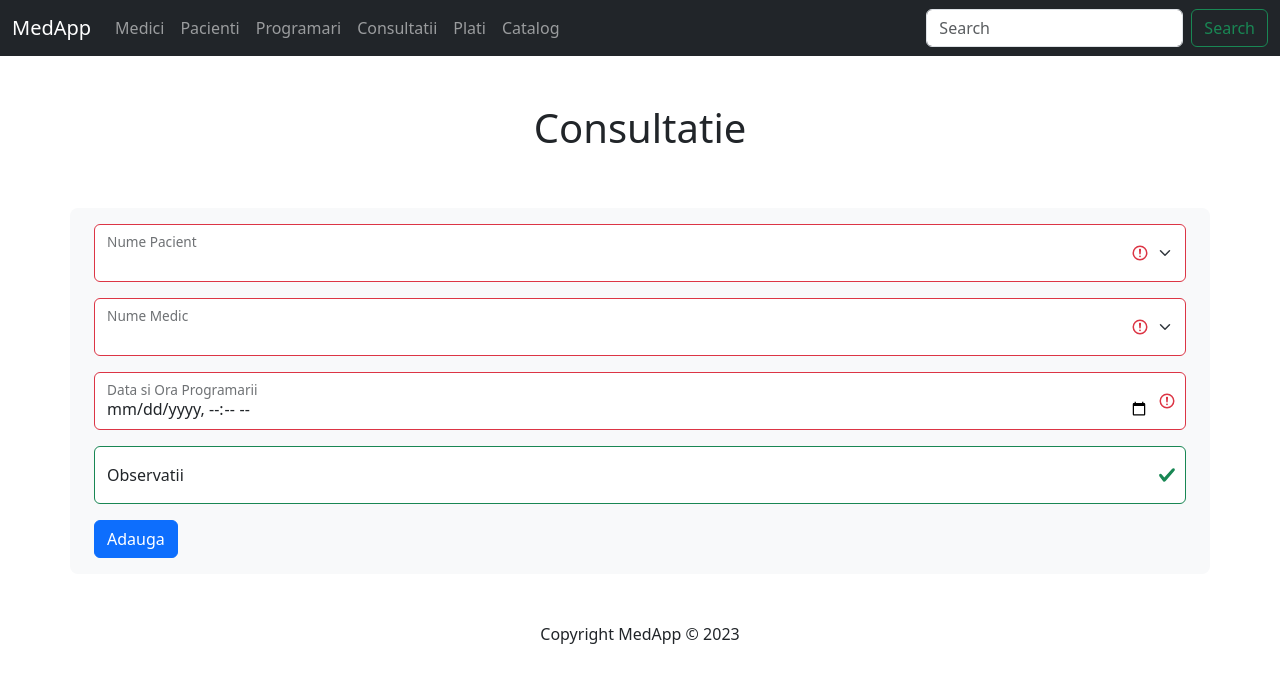
After one commit to davidbotezatu/medapp, a PHP site: page /forms/consultatie_form.php in a window 1280 px wide. The commit adds this page. Shown: the top 683 px of the page. Run offline with PHP 8.4, Linux system fonts and the light colour scheme; tables that the repository leaves empty hold one stand-in row (values such as "Sample post").

Commit message:
update sql + creare consultatii

```diff
--- /dev/null
+++ b/forms/consultatie_form.php
@@ -0,0 +1,90 @@
+<?php
+include($_SERVER['DOCUMENT_ROOT'] . '/medapp/inc/header.php');
+include($_SERVER['DOCUMENT_ROOT'] . '/medapp/php/consultatie_code.php');
+?>
+
+<!-- Formular introducere sau editare programari -->
+<form action='<?php echo "http://$_SERVER[HTTP_HOST]$_SERVER[REQUEST_URI]"; ?>' class="was-validated" method='post'>
+    <?php
+    if (!is_null($updateID)) {
+        echo "<div class='form-floating mb-3'>
+                    <input type='text' name='updateId' class='form-control' value='$updateID' disabled>
+                    <label for='updateId' class='form-label'>ID</label>
+                </div>";
+    }
+    ?>
+
+    <div class="form-floating">
+        <!-- deoarece nu are sens sa schimbam si pacientul in timpul modificarii, vom dezactiva acest select in cazul in care avem un updateId -->
+        <select name="pacientDropdown" id='pacient' class="form-select mb-3" aria-label="Select Nume Pacient" <?php echo (!is_null($updateID)) ? "disabled" : "required" ?>>
+            <option value=""></option>
+            <?php
+                //populam dropdown-ul cu numele pacientilor din baza de date (bazandu-ne pe nr_fisa)
+                while ($rand = mysqli_fetch_assoc($rezultatPacient)) {
+                    $pacient = $rand['nr_fisa'];
+
+                    //daca nu suntem in modul de update, trebuie doar sa afisam datele
+                    if(!$updateID) {
+                        echo "<option value='$pacient'>" . $rand['nume'] . ' ' . $rand['prenume'] . '</option>';
+                    } else {
+                        //in modul de update, trebuie sa avem inputul populat cu selectia deja facuta - in acest caz
+                        //facem asta punand atributul "selected" pe optiunea unde nr_fisa din tabela pacient = pacient din tabela programare
+                        $flag = null;
+                        if($pacient == $updatePacient) {
+                            $flag = "selected";
+                        }
+
+                        echo "<option value='$pacient' $flag>" . $rand['nume'] . ' ' . $rand['prenume'] . '</option>';
+                    }
+                }
+            ?>
+        </select>
+        <label for="pacient">Nume Pacient</label>
+    </div>
+
+    <div class="form-floating">
+        <select name="medicDropdown" id='medic' class="form-select mb-3" aria-label="Select Nume Medic" required>
+            <option value=""></option>
+            <?php
+                //populam dropdown-ul cu numele medicilor din baza de date (bazandu-ne pe cnp-ul acestora)
+                while ($rand = mysqli_fetch_assoc($rezultatMedic)) {
+                    $medic = $rand['cnp'];
+
+                    //daca nu suntem in modul de update, trebuie doar sa afisam datele
+                    if(!$updateID) {
+                        echo "<option value='$medic'>" . $rand['nume'] . ' ' . $rand['prenume'] . '</option>';
+                    } else {
+
+                        //in modul de update, trebuie sa avem inputul populat cu selectia deja facuta
+                        //facem asta punand atributul "selected" pe optiunea unde nr_fisa din tabela pacient = pacient din tabela programare
+                        $flag = null;
+                        if($medic == $updateMedic) {
+                            $flag = "selected";
+                        }
+
+                        echo "<option value='$medic' $flag>" . $rand['nume'] . ' ' . $rand['prenume'] . '</option>';
+                    }
+                }
+            ?>
+        </select>
+        <label for="medic">Nume Medic</label>
+    </div>
+
+    <div class="form-floating mb-3">
+        <input type="datetime-local" class="form-control is-invalid" name="data" placeholder="data" <?php echo (!is_null($updateID)) ? "value='$updateData'" : "" ?> required>
+        <label for="data" class="form-label">Data si Ora Programarii</label>
+    </div>
+
+    <div class="form-floating mb-3">
+        <input type="text" class="form-control" name="observatii" placeholder="observatii" <?php echo (!is_null($updateID)) ? "value='$updateObs'" : "" ?>>
+        <label for="observatii" class="form-label">Observatii</label>
+    </div>
+
+    <div class="mb-3">
+        <button class="btn btn-primary" type="submit" name="submit">
+            <?php echo (!is_null($updateID)) ? "Modifica" : "Adauga" ?>
+        </button>
+    </div>
+</form>
+
+<?php include($_SERVER['DOCUMENT_ROOT'] . '/medapp/inc/footer.php'); ?>
--- a/inc/header.php
+++ b/inc/header.php
@@ -89,6 +89,9 @@
                         case 'programare_form.php';
                             echo '<h1>Programare</h1>';
                             break;
+                        case 'consultatie_form.php';
+                            echo '<h1>Consultatie</h1>';
+                            break;
                         default;
                             echo '<h1>' . $pag . '</h1>';
                             break;
--- /dev/null
+++ b/php/consultatie_code.php
@@ -0,0 +1,110 @@
+<?php
+include($_SERVER['DOCUMENT_ROOT'] . '/medapp/inc/db.php');
+
+$ssssssssss = "SELECT catalog.nume_interventie, catalog.pret_total FROM interventii LEFT JOIN catalog ON interventii.id_catalog = catalog.id";
+
+//variabile
+$db_table = "consultatie";
+$pacient = $medic = $data = $observatii = $updateID = null;
+$rezultatInsert = $rezultatUpdate = null;
+
+//sql select pentru afisare date in tabela din pagina Consultatii
+$select = "SELECT * FROM $db_table";
+$rezultatSelect = mysqli_query($conn, $select);
+
+//sql select pentru nume si numar fisa pacient (numele va fi afisat in formular, iar nr_fisa va fi pus in optiune)
+$selectPacient = "SELECT nr_fisa, nume, prenume FROM pacient";
+$rezultatPacient = mysqli_query($conn, $selectPacient);
+
+//sql select pentru nume si cnp medic (numele va fi afisat in formular, iar cnp-ul va fi pus in optiune)
+$selectMedic = "SELECT cnp, nume, prenume FROM medic";
+$rezultatMedic = mysqli_query($conn, $selectMedic);
+
+//functie cautare medic sau pacient dupa un ID unic (medic - cnp, pacient - nr_fisa)
+//va returna nume+prenume (concat)
+function specificSelect ($id, $flag) {
+    global $conn;
+    $s = null;
+
+    switch($flag) {
+        case 'm':
+            $s = "SELECT nume, prenume FROM medic WHERE cnp = '$id'";
+            break;
+        case 'p':
+            $s = "SELECT nume, prenume FROM pacient WHERE nr_fisa = '$id'";
+            break;
+    }
+
+    $r = mysqli_query($conn, $s);
+    $x = mysqli_fetch_assoc($r);
+
+    return $x['nume'] . ' ' . $x['prenume'];
+}
+
+function getPretConsultatie($id) {
+    global $conn;
+    //sql select pentru pretul consultatiei (suma tuturor interventiilor efectuate)
+    $selectPret = "SELECT SUM(catalog.pret_total) AS pret_consultatie
+                    FROM interventii
+                    LEFT JOIN catalog ON interventii.id_catalog = catalog.id
+                    WHERE interventii.id_consultatie = $id";
+    $rezultatPret = mysqli_query($conn, $selectPret);
+    $p = mysqli_fetch_column($rezultatPret, 0);
+
+    return $p;
+}
+
+//verificam daca suntem in pagina de update
+//daca da, luam datele pentru id-ul dat, pentru a le pune in formular
+if(isset($_GET['id']) && intval($_GET['id'])) {
+    $updateID = $_GET['id'];
+
+    $selectId = "SELECT * FROM $db_table WHERE id = '$updateID'";
+    $rezultatUpdate = mysqli_query($conn, $selectId);
+    $rand = mysqli_fetch_assoc($rezultatUpdate);
+    $updatePacient = $rand['pacient'];
+    $updateMedic = $rand['medic'];
+    $updateData = $rand['data_programarii'];
+    $updateObs = $rand['observatii'];
+}
+
+//verificam intai daca sunt date trimise din formularul Consultatie (consultatie_form.php)
+//iar apoi verificam fiecare input in parte daca a fost completat
+if(isset($_POST['submit'])){
+    if(!empty($_POST['pacientDropdown'])) {
+        $pacient = filter_input(INPUT_POST, 'pacientDropdown', FILTER_SANITIZE_FULL_SPECIAL_CHARS);
+    }
+
+    if(!empty($_POST['medicDropdown'])) {
+        $medic = filter_input(INPUT_POST, 'medicDropdown', FILTER_SANITIZE_FULL_SPECIAL_CHARS);
+    }
+
+    if(!empty($_POST['data'])) {
+        $data = filter_input(INPUT_POST, 'data', FILTER_SANITIZE_FULL_SPECIAL_CHARS);
+    }
+
+    if(!empty($_POST['observatii'])) {
+        $observatii = filter_input(INPUT_POST, 'observatii', FILTER_SANITIZE_FULL_SPECIAL_CHARS);
+    }
+
+    //verificam daca se face inserare sau update
+    //daca e inserare, trebuie sa vedem daca toate variabilele sunt populate (campul 'observatii' este optional)
+    //daca e update, avem nevoie doar de medic, data programarii si observatii (nu are sens sa schimbam si pacientul)
+    if(is_null($updateID)) {
+        if(!is_null($pacient) && !is_null($medic) && !is_null($data)) {
+            $insert = "INSERT INTO $db_table(pacient, medic, data_programarii, observatii) VALUES ('$pacient', '$medic', '$data', '$observatii')";
+            $rezultatInsert = mysqli_query($conn, $insert);
+        }
+    } else {
+        if(!is_null($medic) && !is_null($data)) {
+            $update = "UPDATE $db_table SET medic = '$medic', data_programarii = '$data', observatii = '$observatii' WHERE id = $updateID";
+            $rezultatUpdate = mysqli_query($conn, $update);
+        }
+    }
+
+    //dupa inserare sau update, revenim in pagina de afisare
+    if ($rezultatInsert || $rezultatUpdate) {
+        header('Location: ../display/consultatii.php');
+    }
+}
+?>
```
Also changed, not shown: display/consultatii.php (+49 -1 lines), sql/02_create_database_schema.sql (+16 -17 lines), README.md, sql/diagram.png.
